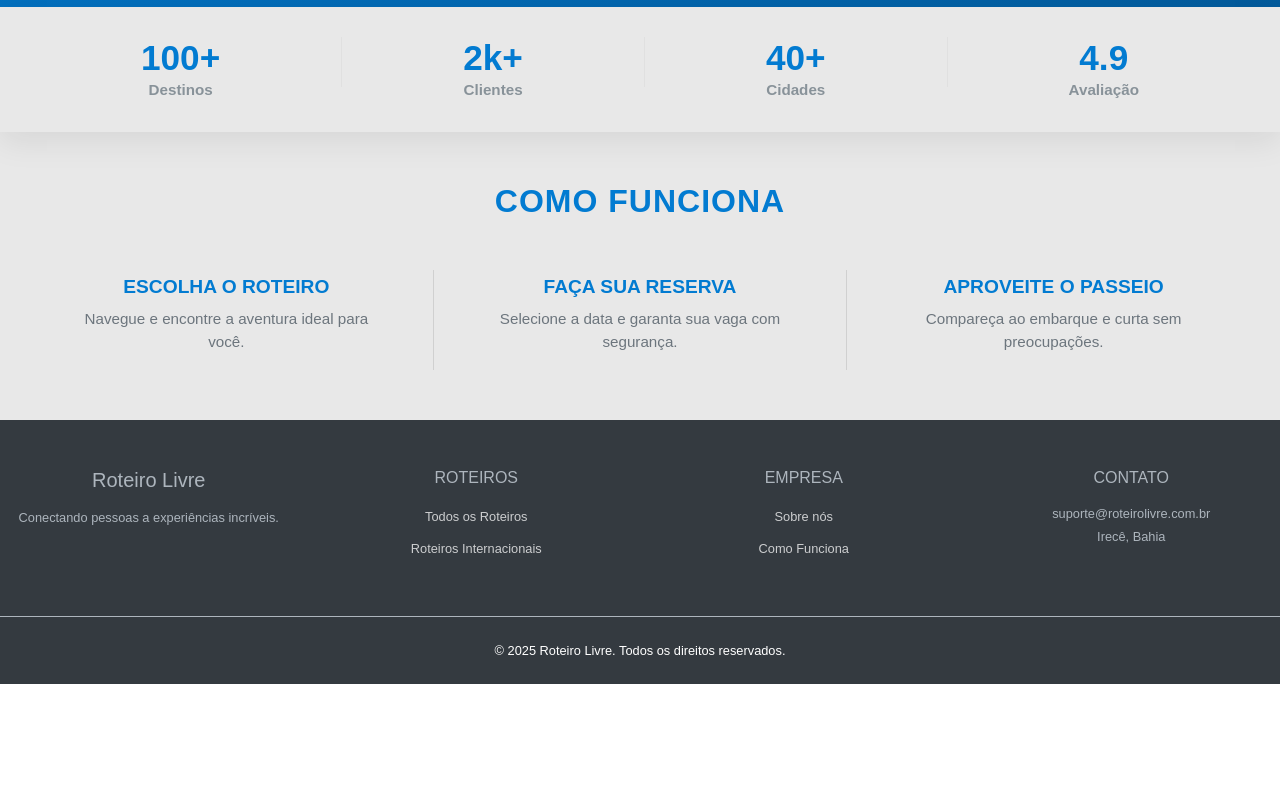
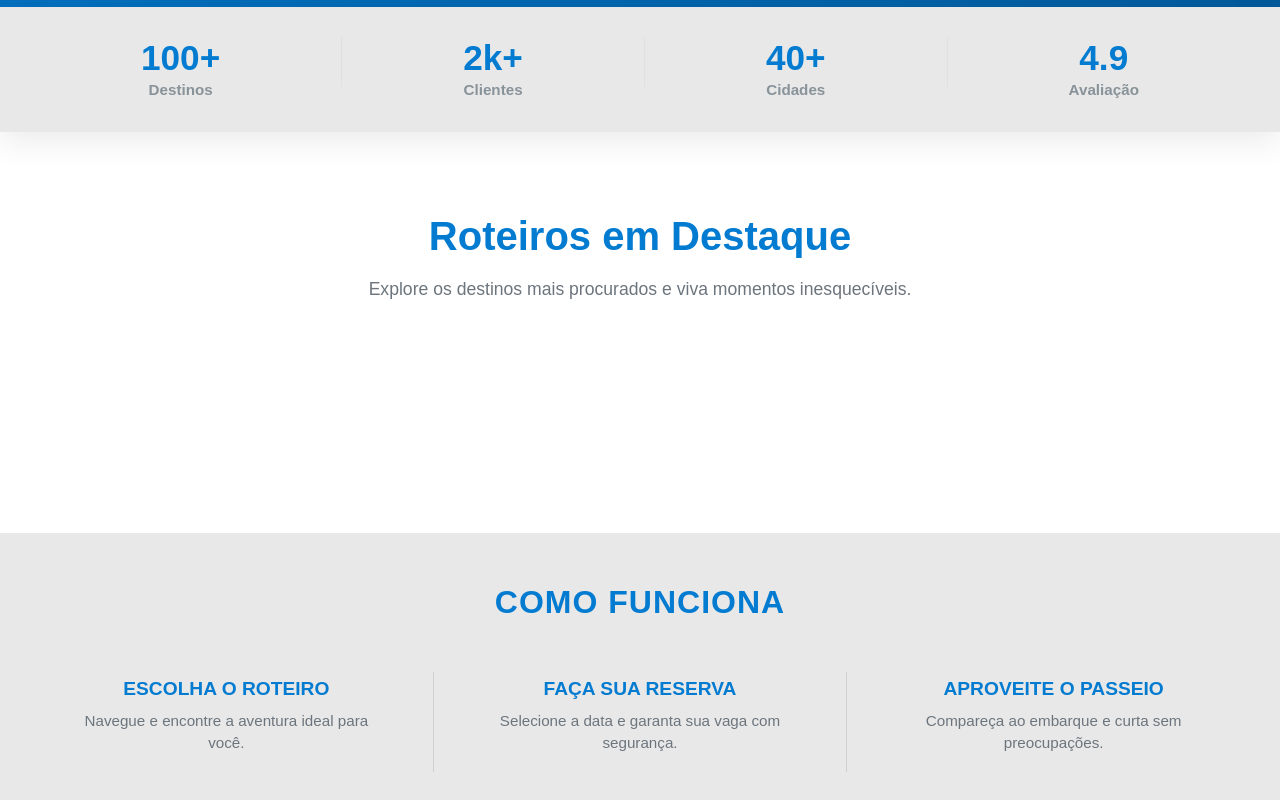
Before and after one commit to Rodrigo-Dourad0/prg04-rodrigo-front-end-react, a React (Vite) app in the folder projeto-web-react/: page / in a window 1280 px wide. Shown: the part 780-1580 px from the top of the page. Before the commit the page ends 1464 px from the top, so only its background shows below. Built offline with nearby package versions, Linux system fonts and the light colour scheme.

Commit message:
Adiciona o  componente Tours
Futuramente será adicionado os Cards para complementar o Tours

```diff
--- /dev/null
+++ b/projeto-web-react/src/components/Tours.jsx
@@ -0,0 +1,26 @@
+import '../styles/components-styles/tours.css';
+
+function Tours() {
+  return (
+    <section className="tours-section">
+
+
+        <div className="tours-header">
+            <h2 className="tours-title">Roteiros em Destaque</h2>
+            <p className="tours-subtitle">
+                Explore os destinos mais procurados e viva momentos inesquecíveis.
+            </p>
+        </div>
+
+        <div className="cards-grid-container">
+
+            {/* Os cards das viagens virá aqui */}
+
+        </div>
+
+
+    </section>
+  );
+}
+
+export default Tours;
--- a/projeto-web-react/src/pages/Home.jsx
+++ b/projeto-web-react/src/pages/Home.jsx
@@ -3,6 +3,7 @@ import Hero from '../components/Hero';
 import HowItWorks from '../components/HowItWorks';
 import Navbar from '../components/Navbar';
 import Stats from '../components/Stats';
+import Tours from '../components/Tours';
 
 import '../styles/home-page.css';
 
@@ -14,6 +15,9 @@ function Home() {
     <Hero />
 
     <Stats />
+
+    <Tours />
+
     <HowItWorks />
 
 
--- a/projeto-web-react/src/styles/components-styles/how-it-works.css
+++ b/projeto-web-react/src/styles/components-styles/how-it-works.css
@@ -1,7 +1,6 @@
 .how-it-works-container {
     background-color: #e8e8e8;
     padding: 50px 20px;
-    box-shadow: 0 10px 30px rgba(0, 0, 0, 0.08);
     display: flex;
     flex-direction: column;
     align-items: center;
--- /dev/null
+++ b/projeto-web-react/src/styles/components-styles/tours.css
@@ -0,0 +1,39 @@
+.tours-section {
+    padding: 80px 20px;
+    background-color: #ffffff;
+}
+
+.tours-header {
+    text-align: center;
+    margin-bottom: 50px;
+}
+
+.tours-title {
+    color: #027BD1;
+    font-size: 2.5rem;
+    font-weight: 800;
+    margin-bottom: 15px;
+    line-height: 1.2;
+}
+
+.tours-subtitle {
+    color: #6c757d;
+    font-size: 1.1rem;
+    font-weight: 400;
+    max-width: 700px;
+    margin: 0 auto;
+    line-height: 1.6;
+}
+
+
+.cards-grid-container {
+    width: 100%;
+    min-height: 100px;
+
+}
+
+@media (max-width: 768px) {
+    .tours-title {
+        font-size: 2rem;
+    }
+}
```
Also changed, not shown: projeto-web-react/public/images/fundo.png.
